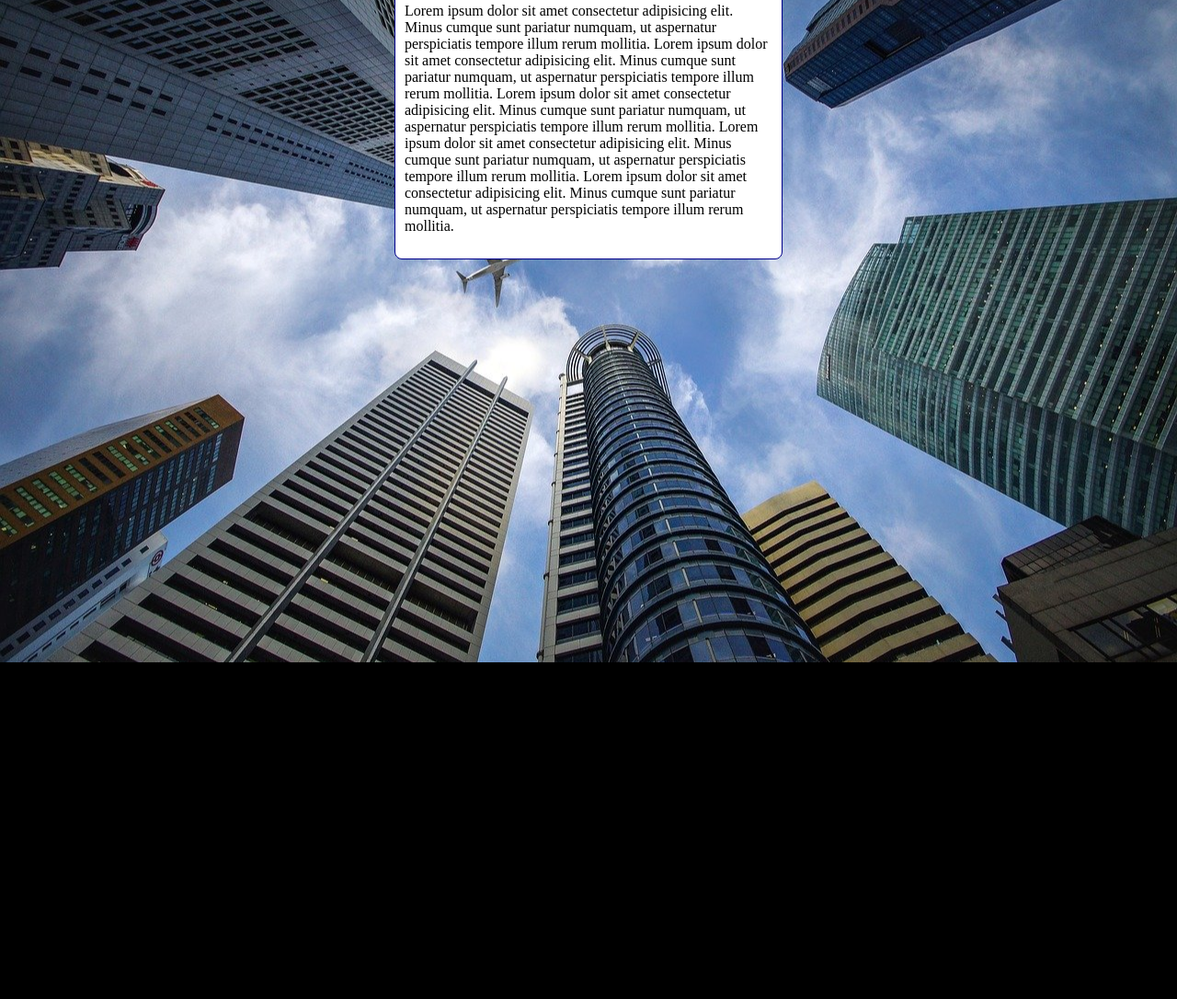
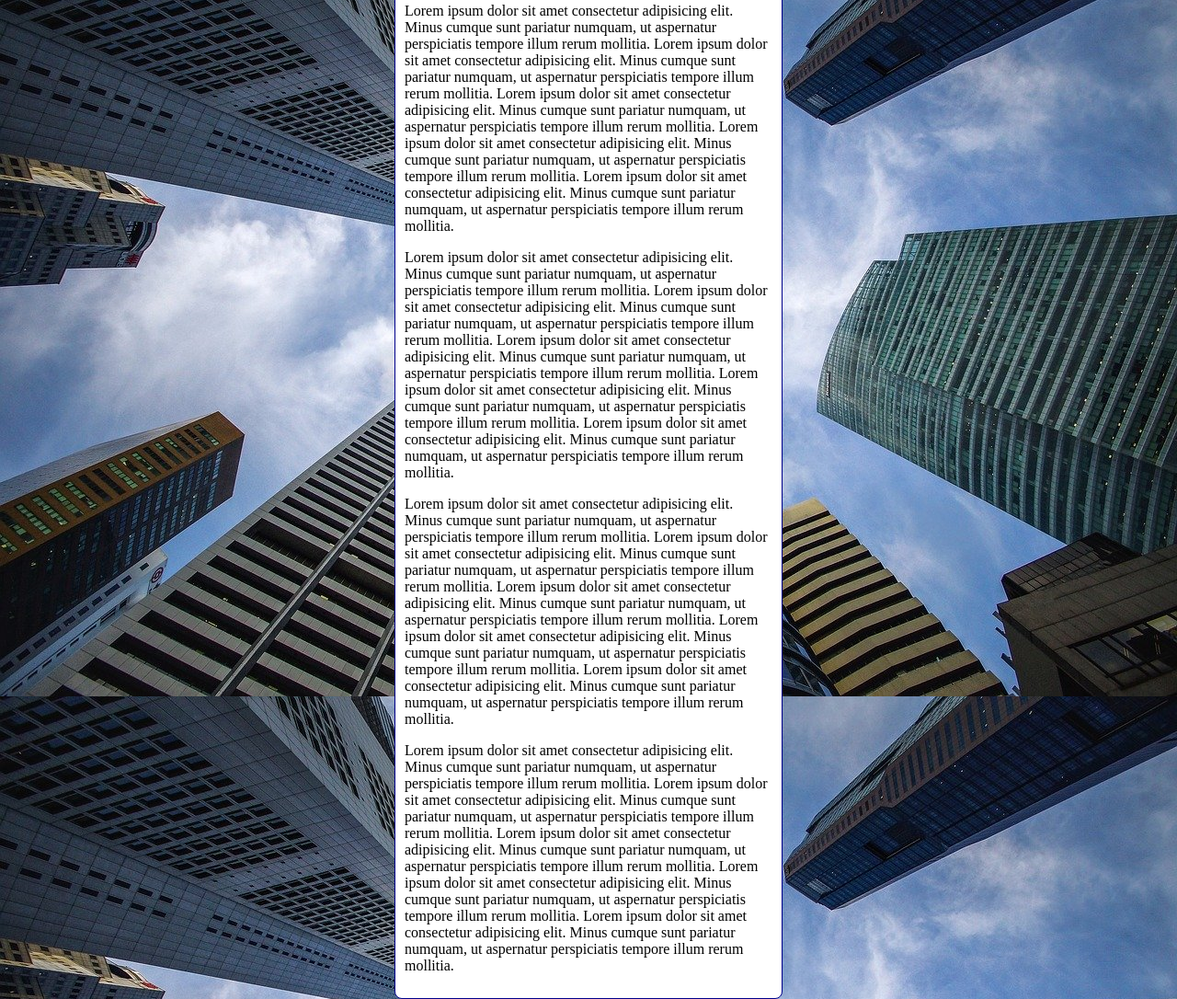
Before and after one commit to Miguelhttp/html-css, a plain HTML site: page exercicios/ex022/fundo06.html in a window 1280 px wide. Shown: the part 96-1182 px from the top of the page at 92% size. Before the commit the page ends 816 px from the top, so only its background shows below. Drawn offline with Linux system fonts and the light colour scheme.

Commit message:
Update no fundo06.html

```diff
--- a/exercicios/ex022/fundo06.html
+++ b/exercicios/ex022/fundo06.html
@@ -1,21 +1,23 @@
 <!DOCTYPE html>
 <html lang="pt-br">
   <head>
-  <meta charset="UTF-8">
-  <meta name="viewport" content="width=device-width, initial-scale=1.0">
+    <meta charset="UTF-8" />
+    <meta name="viewport" content="width=device-width, initial-scale=1.0" />
     <title>Documento</title>
     <style>
       body {
         height: 100vh;
-      background-color: black;
-      background-image: url('imagens/wallpaper002.jpg');
+        background: black url("imagens/wallpaper002.jpg") center center fixed;
+        background-size: cover;
+        /* background-color: black;
+        background-image: url("imagens/wallpaper002.jpg");
         background-position: center center;
         background-repeat: no-repeat;
-      background-size: cover;
+        background-attachment: fixed; */
       }
 
       main {
-      width: 400px;
+        max-width: 400px;
         padding: 10px;
         margin: auto;
         background-color: white;
@@ -27,11 +29,57 @@
   <body>
     <main>
       <h1>Teste de Imagem de fundo</h1>
-    <p>Lorem ipsum dolor sit amet consectetur adipisicing elit. Minus cumque sunt pariatur numquam, ut aspernatur perspiciatis tempore illum rerum mollitia.
-    Lorem ipsum dolor sit amet consectetur adipisicing elit. Minus cumque sunt pariatur numquam, ut aspernatur perspiciatis tempore illum rerum mollitia.
-    Lorem ipsum dolor sit amet consectetur adipisicing elit. Minus cumque sunt pariatur numquam, ut aspernatur perspiciatis tempore illum rerum mollitia.
-    Lorem ipsum dolor sit amet consectetur adipisicing elit. Minus cumque sunt pariatur numquam, ut aspernatur perspiciatis tempore illum rerum mollitia.
-    Lorem ipsum dolor sit amet consectetur adipisicing elit. Minus cumque sunt pariatur numquam, ut aspernatur perspiciatis tempore illum rerum mollitia.
+      <p>
+        Lorem ipsum dolor sit amet consectetur adipisicing elit. Minus cumque
+        sunt pariatur numquam, ut aspernatur perspiciatis tempore illum rerum
+        mollitia. Lorem ipsum dolor sit amet consectetur adipisicing elit. Minus
+        cumque sunt pariatur numquam, ut aspernatur perspiciatis tempore illum
+        rerum mollitia. Lorem ipsum dolor sit amet consectetur adipisicing elit.
+        Minus cumque sunt pariatur numquam, ut aspernatur perspiciatis tempore
+        illum rerum mollitia. Lorem ipsum dolor sit amet consectetur adipisicing
+        elit. Minus cumque sunt pariatur numquam, ut aspernatur perspiciatis
+        tempore illum rerum mollitia. Lorem ipsum dolor sit amet consectetur
+        adipisicing elit. Minus cumque sunt pariatur numquam, ut aspernatur
+        perspiciatis tempore illum rerum mollitia.
+      </p>
+      <p>
+        Lorem ipsum dolor sit amet consectetur adipisicing elit. Minus cumque
+        sunt pariatur numquam, ut aspernatur perspiciatis tempore illum rerum
+        mollitia. Lorem ipsum dolor sit amet consectetur adipisicing elit. Minus
+        cumque sunt pariatur numquam, ut aspernatur perspiciatis tempore illum
+        rerum mollitia. Lorem ipsum dolor sit amet consectetur adipisicing elit.
+        Minus cumque sunt pariatur numquam, ut aspernatur perspiciatis tempore
+        illum rerum mollitia. Lorem ipsum dolor sit amet consectetur adipisicing
+        elit. Minus cumque sunt pariatur numquam, ut aspernatur perspiciatis
+        tempore illum rerum mollitia. Lorem ipsum dolor sit amet consectetur
+        adipisicing elit. Minus cumque sunt pariatur numquam, ut aspernatur
+        perspiciatis tempore illum rerum mollitia.
+      </p>
+      <p>
+        Lorem ipsum dolor sit amet consectetur adipisicing elit. Minus cumque
+        sunt pariatur numquam, ut aspernatur perspiciatis tempore illum rerum
+        mollitia. Lorem ipsum dolor sit amet consectetur adipisicing elit. Minus
+        cumque sunt pariatur numquam, ut aspernatur perspiciatis tempore illum
+        rerum mollitia. Lorem ipsum dolor sit amet consectetur adipisicing elit.
+        Minus cumque sunt pariatur numquam, ut aspernatur perspiciatis tempore
+        illum rerum mollitia. Lorem ipsum dolor sit amet consectetur adipisicing
+        elit. Minus cumque sunt pariatur numquam, ut aspernatur perspiciatis
+        tempore illum rerum mollitia. Lorem ipsum dolor sit amet consectetur
+        adipisicing elit. Minus cumque sunt pariatur numquam, ut aspernatur
+        perspiciatis tempore illum rerum mollitia.
+      </p>
+      <p>
+        Lorem ipsum dolor sit amet consectetur adipisicing elit. Minus cumque
+        sunt pariatur numquam, ut aspernatur perspiciatis tempore illum rerum
+        mollitia. Lorem ipsum dolor sit amet consectetur adipisicing elit. Minus
+        cumque sunt pariatur numquam, ut aspernatur perspiciatis tempore illum
+        rerum mollitia. Lorem ipsum dolor sit amet consectetur adipisicing elit.
+        Minus cumque sunt pariatur numquam, ut aspernatur perspiciatis tempore
+        illum rerum mollitia. Lorem ipsum dolor sit amet consectetur adipisicing
+        elit. Minus cumque sunt pariatur numquam, ut aspernatur perspiciatis
+        tempore illum rerum mollitia. Lorem ipsum dolor sit amet consectetur
+        adipisicing elit. Minus cumque sunt pariatur numquam, ut aspernatur
+        perspiciatis tempore illum rerum mollitia.
       </p>
     </main>
   </body>
```
Lines whose indentation alone changed are shown as unchanged.
